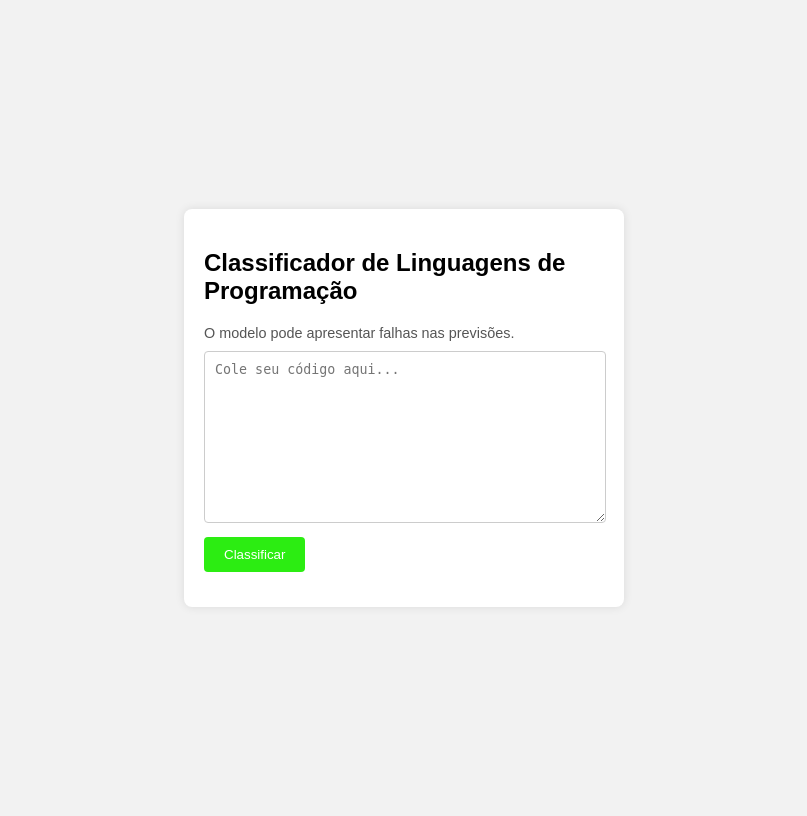
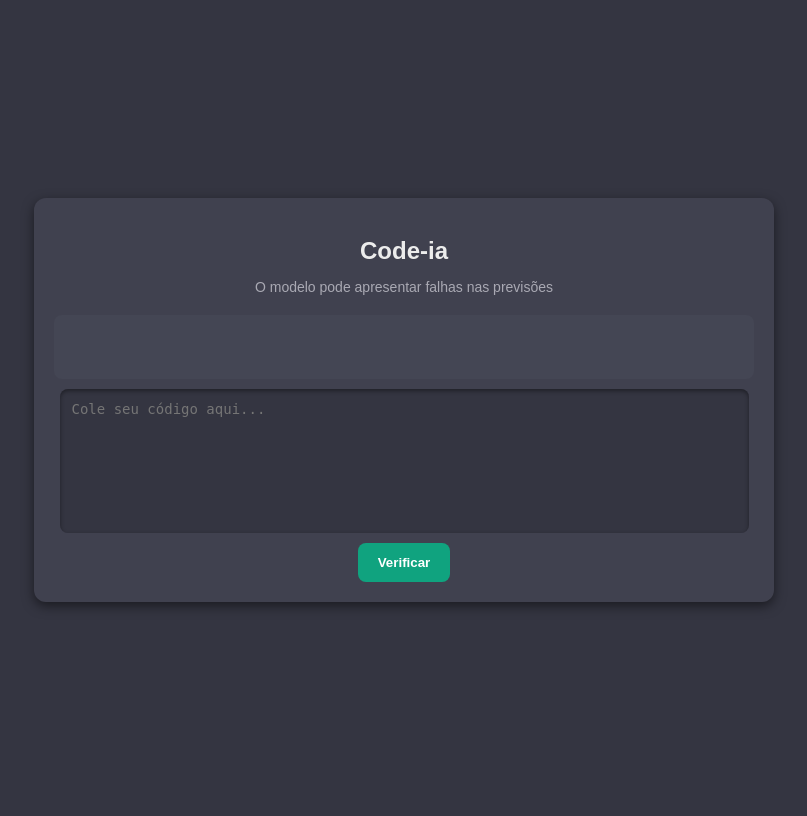
Before and after one commit to felipesansi/ia-code, a Flask app: page / in a window 1280 px wide. Shown: the whole page, without its empty margins (236-1043 px from the left). After the commit the page ends 608 px from the top, so only its background shows below. Run offline with Flask 3, Linux system fonts and the light colour scheme.

Commit message:
Atualiza o layout da página inicial, adiciona animação de digitação e implementa novo estilo CSS para melhorar a interface do usuário.

```diff
--- /dev/null
+++ b/static/style.css
@@ -0,0 +1,131 @@
+/* Fundo e fonte */
+body {
+    font-family: Arial, sans-serif;
+    background: #343541;
+    color: #ECECEC;
+    margin: 0;
+    padding: 0;
+    display: flex;
+    justify-content: center;
+    align-items: center;
+    height: 100vh;
+}
+
+/* Container central */
+.container {
+    max-width: 700px;
+    width: 100%;
+    background: #40414f;
+    padding: 20px;
+    border-radius: 12px;
+    box-shadow: 0 4px 12px rgba(0, 0, 0, 0.5);
+}
+
+/* Título */
+h2 {
+    color: #ECECEC;
+    text-align: center;
+    margin-bottom: 10px;
+}
+
+/* Aviso */
+p {
+    text-align: center;
+    font-size: 14px;
+    color: #a9a9b3;
+    margin-bottom: 20px;
+}
+
+/* Área de entrada */
+.input-section {
+    display: flex;
+    flex-direction: column;
+    align-items: center;
+    gap: 10px;
+}
+
+/* Caixa de texto */
+textarea {
+    width: 95%;
+    height: 120px;
+    resize: none;
+    padding: 12px;
+    border-radius: 8px;
+    border: none;
+    outline: none;
+    background: #343541;
+    color: #ECECEC;
+    font-size: 14px;
+    box-shadow: inset 0 2px 4px rgba(0,0,0,0.4);
+}
+
+/* Botão */
+button {
+    padding: 12px 20px;
+    border: none;
+    border-radius: 8px;
+    background: #10a37f;
+    color: white;
+    font-weight: bold;
+    cursor: pointer;
+    transition: 0.2s;
+}
+
+button:hover {
+    background: #0d8f6f;
+}
+
+/* Resultado */
+#result {
+    margin-top: 20px;
+    margin-bottom: 10px;
+    padding: 12px;
+    border-radius: 8px;
+    background: #444654;
+    color: #ECECEC;
+    text-align: center;
+    font-size: 16px;
+    font-weight: bold;
+    min-height: 40px;
+}
+/* Animação de digitação (3 bolinhas pulando estilo ChatGPT) */
+.typing {
+    display: inline-flex;
+    align-items: center;
+    justify-content: center;
+    gap: 6px;
+}
+.typing span {
+    font-size: 14px;
+    color: #a9a9b3;
+    margin-right: 6px;
+}
+
+
+.dot {
+    width: 8px;
+    height: 8px;
+    background: #ECECEC;
+    border-radius: 50%;
+    animation: bounce 1.4s infinite;
+}
+
+
+.dot:nth-child(2) {
+    animation-delay: 0.2s;
+}
+
+.dot:nth-child(3) {
+    animation-delay: 0.4s;
+}
+
+@keyframes bounce {
+    0%, 80%, 100% {
+        transform: scale(0.6);
+        opacity: 0.5;
+    }
+    40% {
+        transform: scale(1);
+        opacity: 1;
+    }
+}
--- a/templates/index.html
+++ b/templates/index.html
@@ -1,30 +1,37 @@
 <!DOCTYPE html>
 <html lang="pt-br">
 <head>
+    <link rel="stylesheet" href="{{ url_for('static', filename='style.css') }}">
     <meta charset="UTF-8">
     <title>Classificador de Linguagem de Programação</title>
-    <style>
-        body { font-family: Arial, sans-serif; background: #f2f2f2; display: flex; justify-content: center; align-items: center; height: 100vh; }
-        .container { background: #fff; padding: 20px; border-radius: 8px; box-shadow: 0 0 10px rgba(0,0,0,0.1); width: 400px; }
-        textarea { width: 95%; height: 150px; margin-bottom: 10px; padding: 10px; border-radius: 4px; border: 1px solid #ccc; }
-        button { padding: 10px 20px; border: none; background: #2CED12; color: #fff; border-radius: 4px; cursor: pointer; }
-        button:hover { background: #27c211; }
-        .result { margin-top: 15px; font-weight: bold; }
-    </style>
+
+
 </head>
 <body>
     <div class="container">
-        <h2>Classificador de Linguagens de Programação</h2>
-        <div style="margin-bottom: 10px; font-size: 0.9em; color: #555;">O modelo pode apresentar falhas nas previsões.</div>
-        <textarea id="code" placeholder="Cole seu código aqui..."></textarea>
-        <button onclick="PrevisaoLinguagem()">Classificar</button>
+        <h2>Code-ia</h2>
+         <p>O modelo pode apresentar falhas nas previsões</p>
+
         <div class="result" id="result"></div>
+         <div class="input-section">
+         <textarea id="code" placeholder="Cole seu código aqui..."></textarea>
+         <button onclick="PrevisaoLinguagem()">Verificar</button>
+        </div>
     </div>
 
     <script>
         async function PrevisaoLinguagem() {
             const code = document.getElementById("code").value.trim();
             const resultDiv = document.getElementById("result");
+          resultDiv.innerHTML = `
+         <div class="typing">
+          <span>Digitando</span>
+           <div class="dot"></div>
+          <div class="dot"></div>
+          <div class="dot"></div>
+         </div>
+        `;
+
 
             if (!code) {
                 resultDiv.textContent = "Por favor, insira algum código.";
```
Also changed, not shown: 1 other file.
